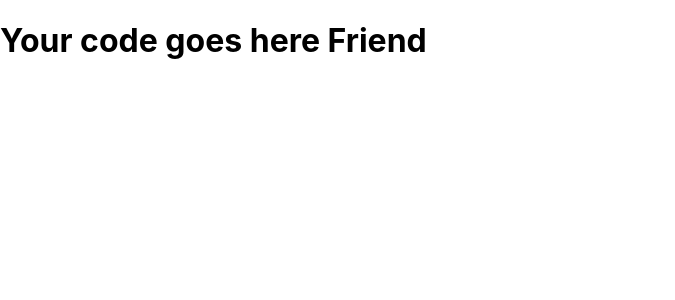
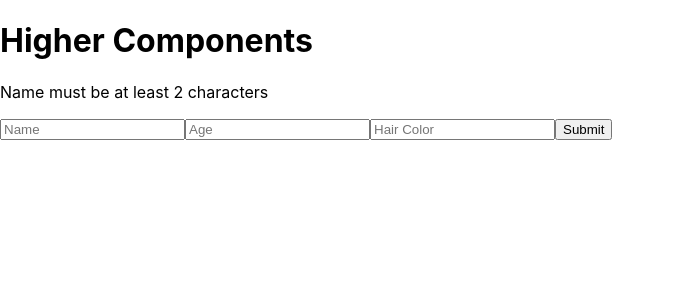
Before and after one commit to just-zoomit/react-design-patterns-, a React (Create React App) app: page / in a window 1280 px wide. Shown: the top 300 px of the page, without its empty margins (0-675 px from the left). Built offline with nearby package versions, Linux system fonts and the light colour scheme.

Commit message:
Added controlled and uncontrolled forms with error handling

```diff
--- a/src/App.js
+++ b/src/App.js
@@ -1,6 +1,15 @@
+
+import { UncontrolledForm } from "./UncontrolledForm";
+import { ControlledForm } from "./ControlledForm";
 function App() {
 	return (
-		<h1>Your code goes here Friend</h1>
+		<>
+		<h1>Higher Components</h1>
+		{/* <UncontrolledForm /> */}
+
+		<ControlledForm />
+
+		</>
 	);
 }
 
--- /dev/null
+++ b/src/ControlledForm.js
@@ -0,0 +1,61 @@
+import {useState, useEffect} from "react";
+
+/*
+    This is a controlled form. It cares about the state of the form.
+*/
+
+export const ControlledForm = () => {
+    const [nameInputError, setNameInputError] = useState('');
+    const [name,setName] = useState('');
+    const [age, setAge]= useState('');
+    const [hairColorInput, sethairColorInput] = useState('');
+
+    // Benefit of controlled form is that we can use the state to do things like validation
+    useEffect(() => {
+        if (name.length < 2) {
+            setNameInputError("Name must be at least 2 characters");
+        }else {
+            setNameInputError("");
+        }
+
+    }, [name])
+
+
+    const handleSubmit = (event) => {
+        console.log(name.current.value);
+        console.log(age.current.value);
+        console.log(hairColorInput.current.value);
+        event.preventDefault();
+
+    }
+
+    return (
+
+        <form onSubmit={handleSubmit}>
+        {nameInputError && <p>{nameInputError}</p> }
+        <input
+        type="text"
+        name="name"
+        placeholder="Name"
+        value={name}
+        onChange={(e) => setName(e.target.value)}
+        />
+        <input
+        type="text"
+        name="age"
+        placeholder="Age"
+        value={age}
+        onChange={(e) => setAge(Number(e.target.value))}
+        />
+        <input
+        type="text"
+        name="Hair Color"
+        placeholder="Hair Color"
+        value={hairColorInput}
+        onChange={(e) => sethairColorInput(e.target.value)}
+        />
+        <button type="submit">Submit</button>
+        </form>
+
+    )
+}
--- /dev/null
+++ b/src/UncontrolledForm.js
@@ -0,0 +1,31 @@
+import React from "react";
+
+/*
+    This component is a form that is uncontrolled.
+    It does not care about the state of the form.
+    It just cares about the data when it is submitted.
+*/
+
+export const UncontrolledForm = () => {
+    const nameInput = React.useRef();
+    const ageInput = React.useRef();
+    const hairColorInput = React.useRef();
+
+    const handleSubmit = (event) => {
+        console.log(nameInput.current.value);
+        console.log(ageInput.current.value);
+        console.log(hairColorInput.current.value);
+        event.preventDefault();
+
+    }
+
+    return (
+        <form onSubmit={handleSubmit}>
+        <input type="text" name="name" placeholder="Name" ref={nameInput}/>
+        <input type="text" name="age" placeholder="Age" ref ={ageInput} />
+        <input type="text" name="haircolor" placeholder="Hair Color" ref={hairColorInput}/>
+        <input type="submit" value="Submit" />
+        </form>
+
+    )
+}
```
Also changed, not shown: 1 other file (tests, documents, lock files or other folders).
